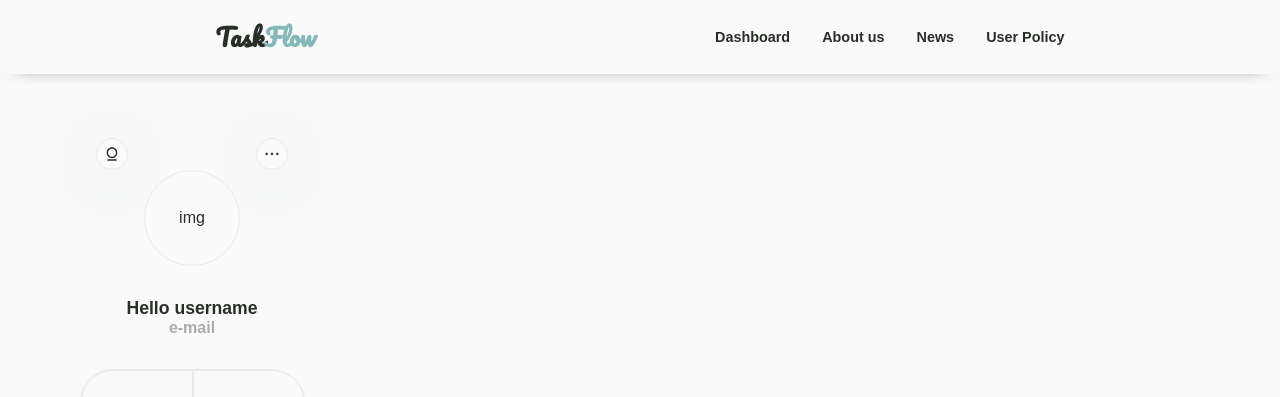
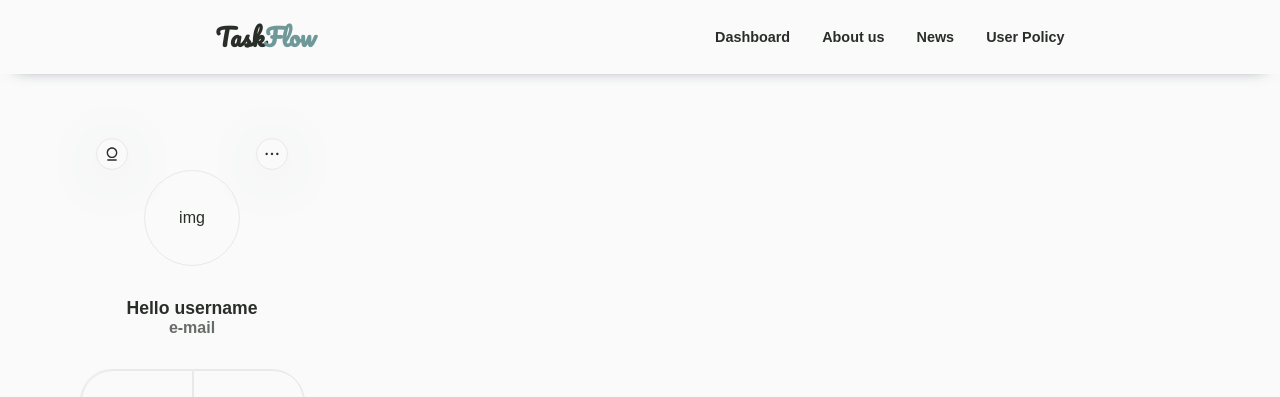
Before and after one commit to pawelek7k/TaskFlow, a Next.js app: page /calendar in a window 1280 px wide. Shown: the top 397 px of the page. Built offline with nearby package versions, Linux system fonts and the light colour scheme.

Commit message:
add better colors

```diff
--- a/app/components/Logo/styles.module.css
+++ b/app/components/Logo/styles.module.css
@@ -9,5 +9,5 @@
 }
 
 .logo span {
-  color: var(--hover-color);
+  color: var(--primary-color);
 }
--- a/app/components/UserProfile/styles.module.css
+++ b/app/components/UserProfile/styles.module.css
@@ -44,7 +44,7 @@
 
 .textContainer h3 {
   font-size: 1rem;
-  color: rgba(128, 128, 128, 0.648);
+  color: var(--text-accent);
 }
 
 .imgContainer {
--- a/app/styles/roots.css
+++ b/app/styles/roots.css
@@ -8,6 +8,7 @@
   --gray: rgb(235, 232, 232);
   --box-shadow-color: rgba(66, 68, 90, 1);
   --text: #2a2e29;
+  --text-accent: #2a2e29b2;
   --background: #f9faf9;
   /* spacing */
   --primary-spacing: 2rem;
```
